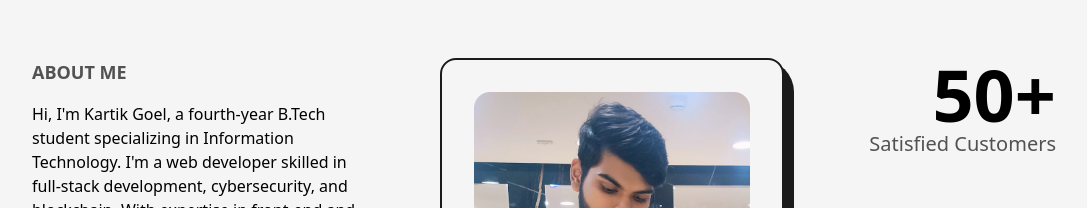
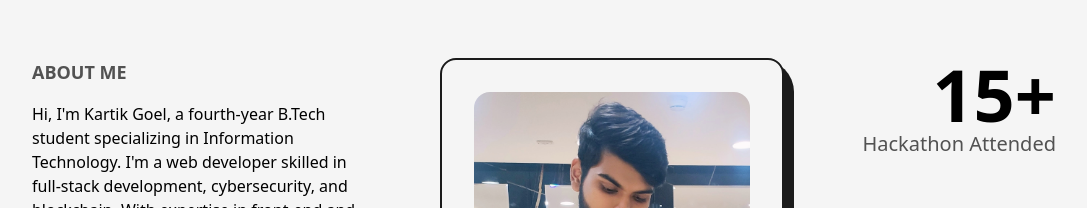
Before and after one commit to kartik739/My_Portfolio, a Next.js app: page /about in a window 1280 px wide. Shown: the part 374-582 px from the top of the page, without its empty margins (96-1183 px from the left). Built offline with nearby package versions, Linux system fonts and the light colour scheme.

Commit message:
Update about.js

```diff
--- a/src/pages/about.js
+++ b/src/pages/about.js
@@ -78,11 +78,11 @@ const about = () => {
         <div className='col-span-2 flex flex-col items-end justify-between xl:col-span-8 xl:flex-row xl:items-center md:order-3'>
             <div className='flex flex-col items-end justified-center xl:items-center'>
                 <span className='inline-block text-7xl font-bold md:text-6xl sm:text-5xl xs:text-4xl'>
-                    <AnimatedNumber value={50}/>+
+                    <AnimatedNumber value={15}/>+
                  </span>
                  <h2 className='text-xl font-medium capitalize text-dark/75 dark:text-light/75 xl:text-center
                   md:text-lg sm:text-base xs:text-sm'>
-                    Satisfied Customers
+                    Hackathon Attended
                  </h2>
             </div>
             <div className='flex flex-col items-end justified-center xl:items-center'>
```
